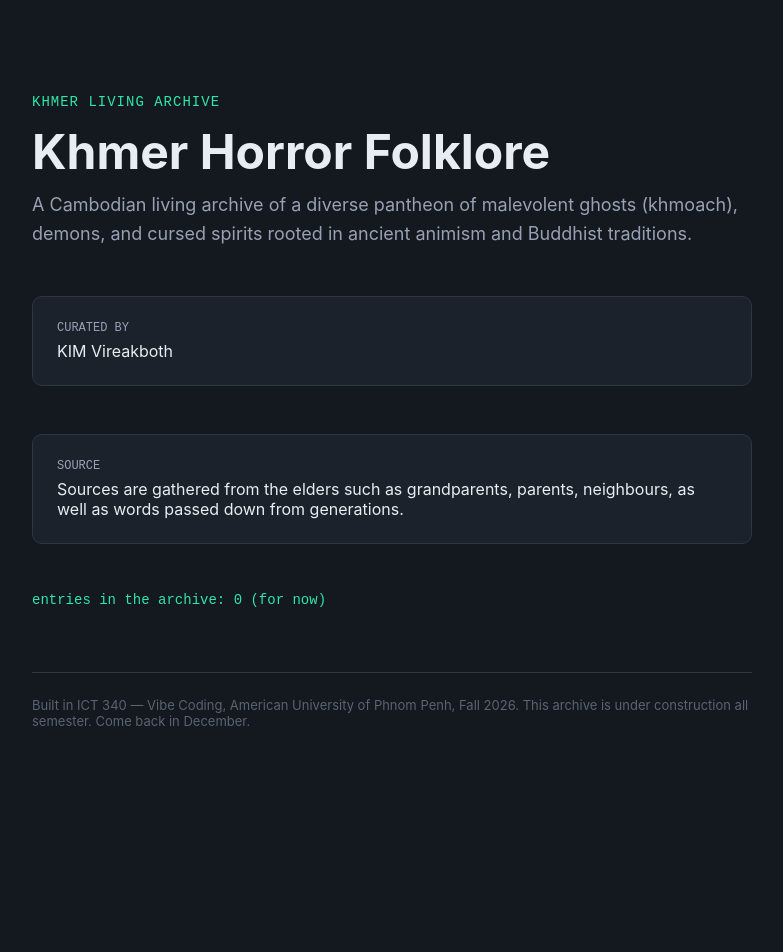
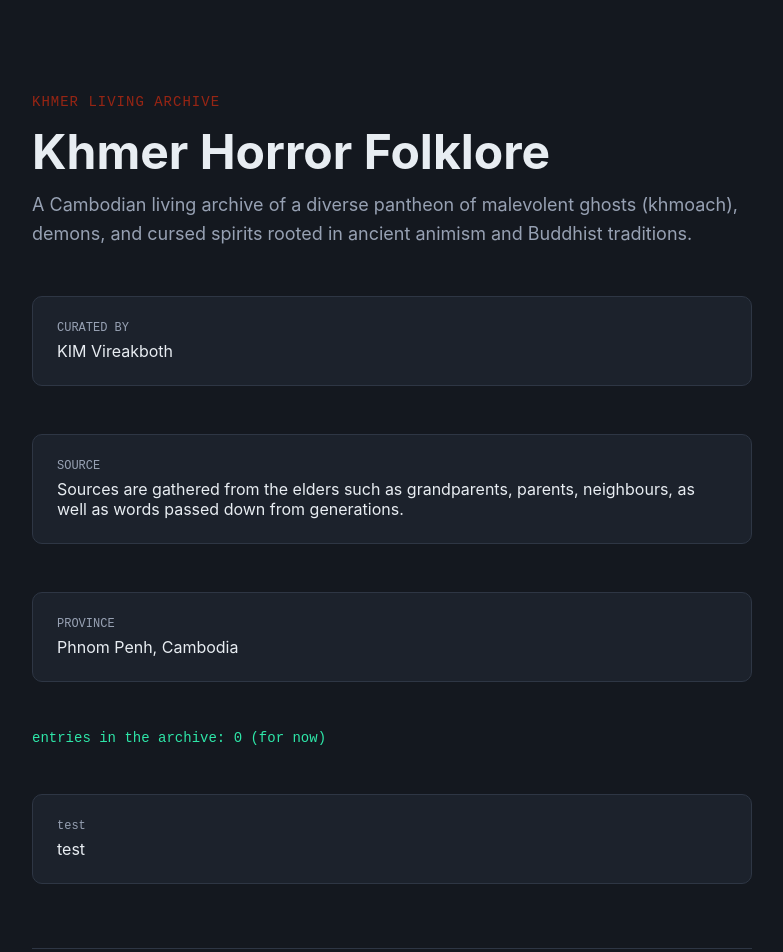
Before and after one commit to vireakbothkim/khmer-horror-folklore, a Next.js app: page / in a window 1280 px wide. Shown: the top 952 px of the page, without its empty margins (248-1031 px from the left). Before the commit the page ends 809 px from the top, so only its background shows below. Built offline with nearby package versions, Linux system fonts and the light colour scheme.

Commit message:
play around

```diff
--- a/app/page.js
+++ b/app/page.js
@@ -8,7 +8,7 @@ const styles = {
   },
   kicker: {
     fontFamily: "'Courier New', monospace",
-    color: "#2EE6A8",
+    color: "#972514",
     fontSize: 14,
     letterSpacing: 1,
   },
@@ -38,6 +38,23 @@ const styles = {
     margin: 0,
   },
   cardValue: {
+    fontSize: 16,
+    margin: "6px 0 0",
+  },
+  entryCard: {
+    marginTop: 48,
+    padding: 24,
+    backgroundColor: "#1C222C",
+    border: "1px solid #2E3644",
+    borderRadius: 10,
+  },
+  entryCardLabel: {
+    fontFamily: "'Courier New', monospace",
+    fontSize: 12,
+    color: "#97A1B3",
+    margin: 0,
+  },
+  entryCardValue: {
     fontSize: 16,
     margin: "6px 0 0",
   },
@@ -71,8 +88,17 @@ export default function Home() {
         <p style={styles.cardLabel}>SOURCE</p>
         <p style={styles.cardValue}>{collection.source}</p>
       </div>
+      <div style={styles.card}>
+        <p style={styles.cardLabel}>PROVINCE</p>
+        <p style={styles.cardValue}>{collection.province}</p>
+      </div>
 
       <p style={styles.count}>entries in the archive: 0 (for now)</p>
+
+      <div style={styles.entryCard}>
+        <p style={styles.entryCardLabel}>test</p>
+        <p style={styles.entryCardValue}>test</p>
+      </div>
 
       <footer style={styles.footer}>
         Built in ICT 340 — Vibe Coding, American University of Phnom Penh, Fall
--- a/collection.config.js
+++ b/collection.config.js
@@ -18,6 +18,8 @@ const collection = {
 
   // Where does your knowledge come from? A person, a place, a community.
   source: "Sources are gathered from the elders such as grandparents, parents, neighbours, as well as words passed down from generations. ",
+
+  province: "Phnom Penh, Cambodia",
 };
 
 export default collection;
```
Also changed, not shown: app/entry-sketch.md (added, +8 -0 lines).
